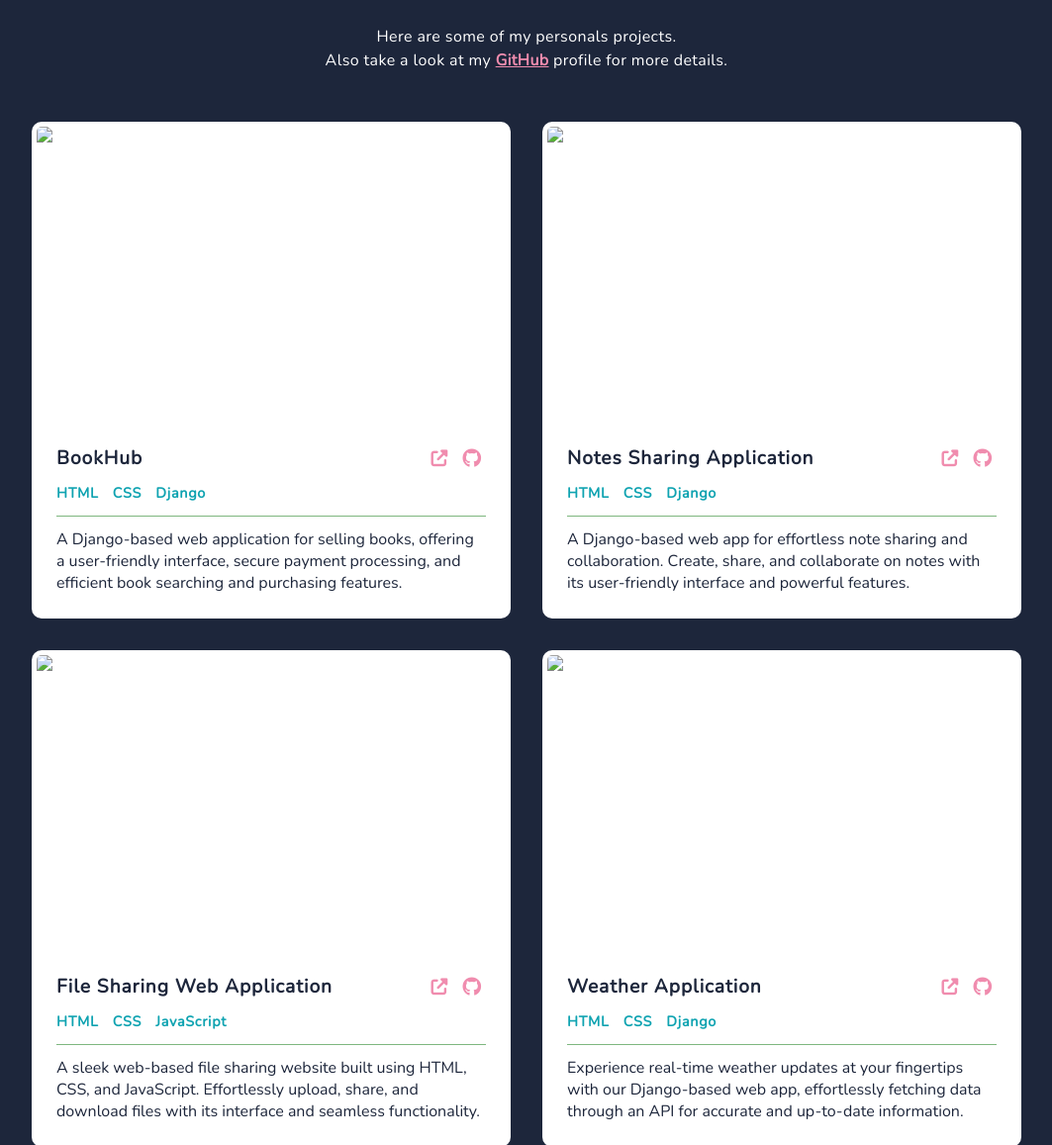
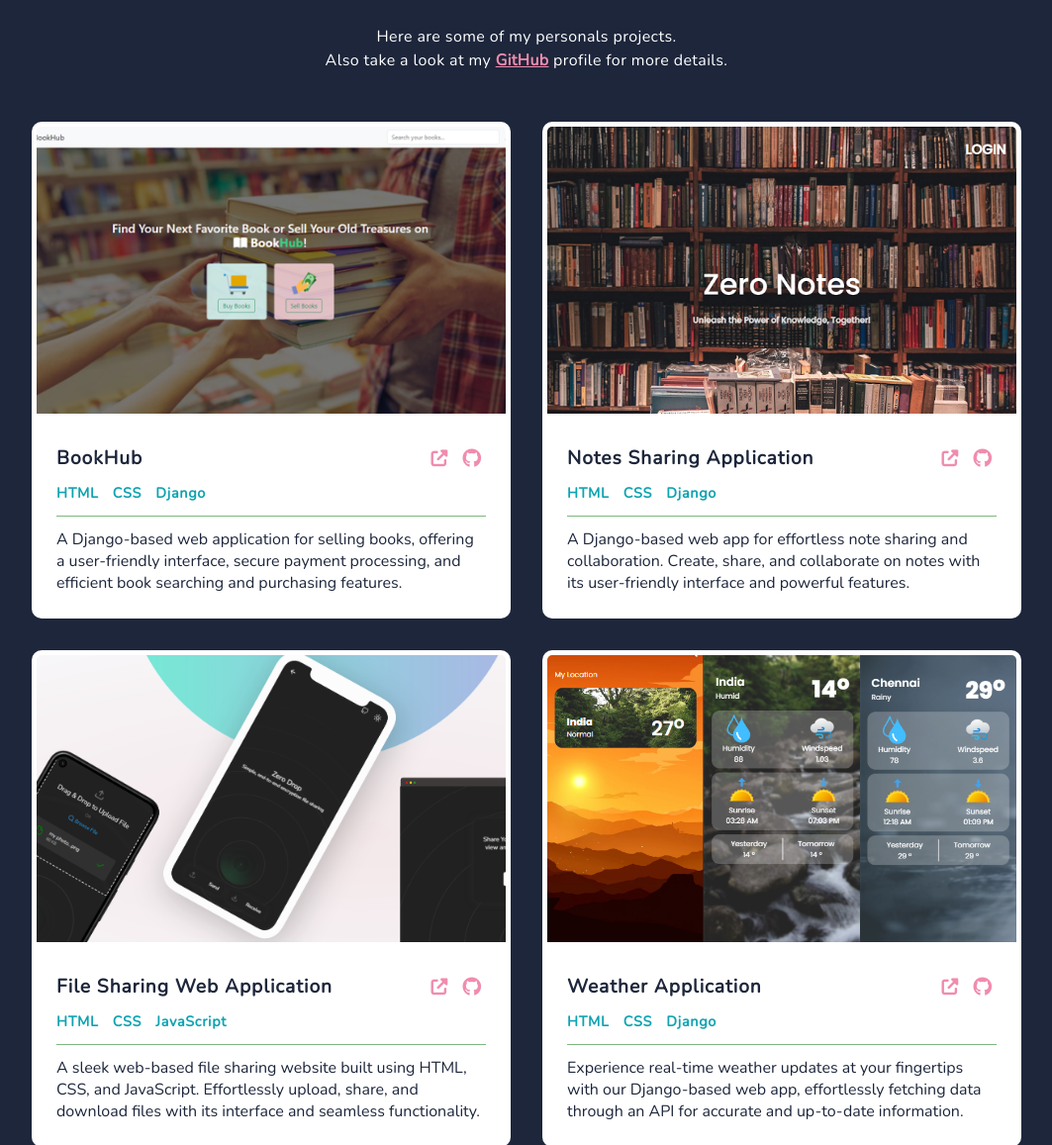
Before and after one commit to doradharshini/MyPortfolio, a plain HTML site: page projects/index.html in a window 1280 px wide. Shown: the part 240-1397 px from the top of the page at 99% size, without its empty margins (108-1171 px from the left). Drawn offline with nearby package versions, Linux system fonts and the light colour scheme.

Commit message:
fixed image bug

```diff
--- a/projects/index.html
+++ b/projects/index.html
@@ -61,7 +61,7 @@
             </p>
             <div class="project-cards-container">
                 <div class="card">
-                    <img src="img/project-preview/bookhub-preview.png"
+                    <img src="../img/project-preview/bookhub-preview.png"
                         alt="Project Preview Screenshot" class="card-preview-img">
                     <div class="card-info">
                         <div class="title-and-links">
@@ -88,7 +88,7 @@
                     </div>
                 </div>
                 <div class="card">
-                    <img src="img/project-preview/zerodrop-preview.png"
+                    <img src="../img/project-preview/zerodrop-preview.png"
                         alt="Project Preview Screenshot" class="card-preview-img">
                     <div class="card-info">
                         <div class="title-and-links">
@@ -116,7 +116,7 @@
                     </div>
                 </div>
                 <div class="card">
-                    <img src="img/project-preview/zeronotes-preview.png"
+                    <img src="../img/project-preview/zeronotes-preview.png"
                         alt="Project Preview Screenshot" class="card-preview-img">
                     <div class="card-info">
                         <div class="title-and-links">
@@ -144,7 +144,7 @@
                 </div>
 
                 <div class="card">
-                    <img src="img/project-preview/zeroweather-preview.png"
+                    <img src="../img/project-preview/zeroweather-preview.png"
                         alt="Project Preview Screenshot" class="card-preview-img">
                     <div class="card-info">
                         <div class="title-and-links">
```
